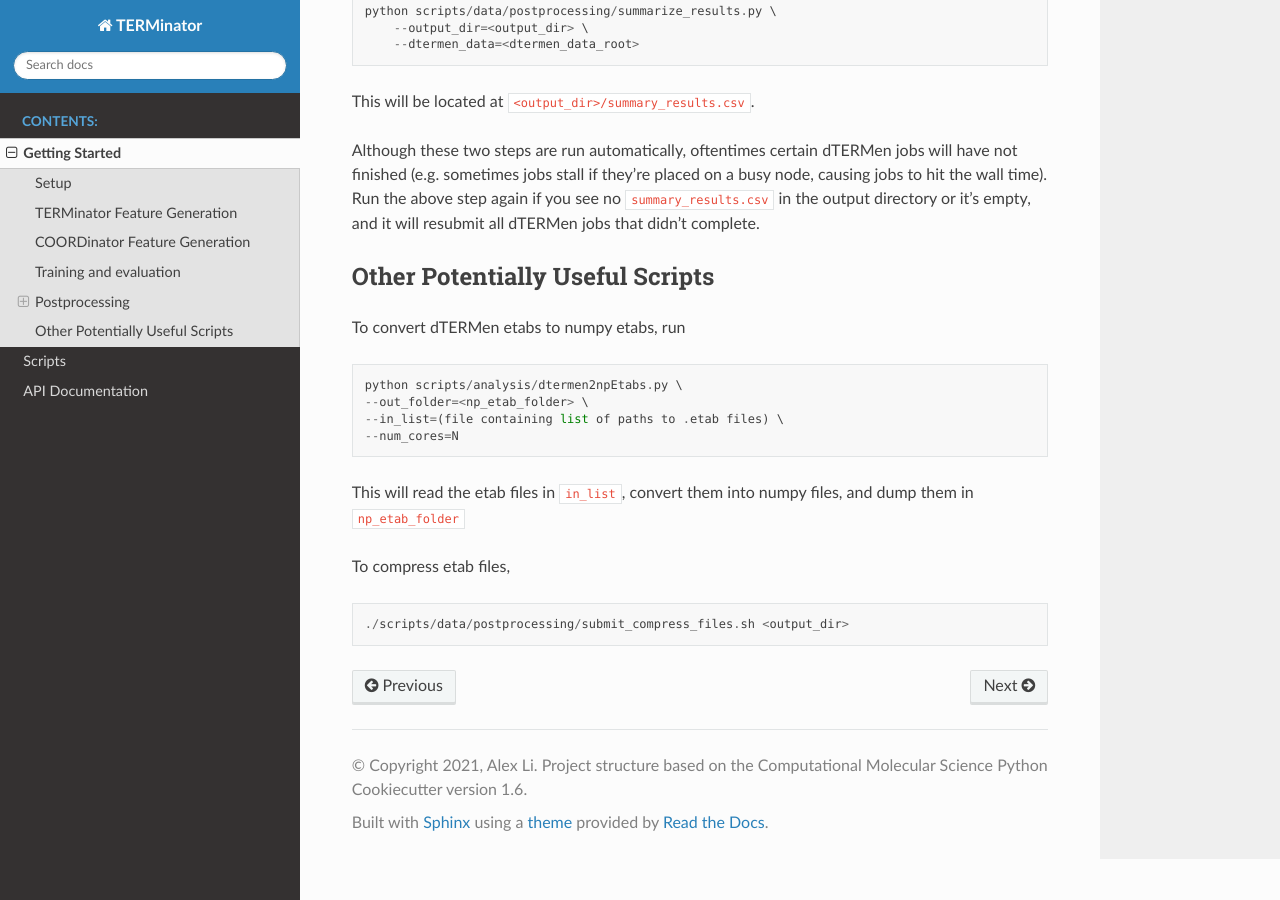
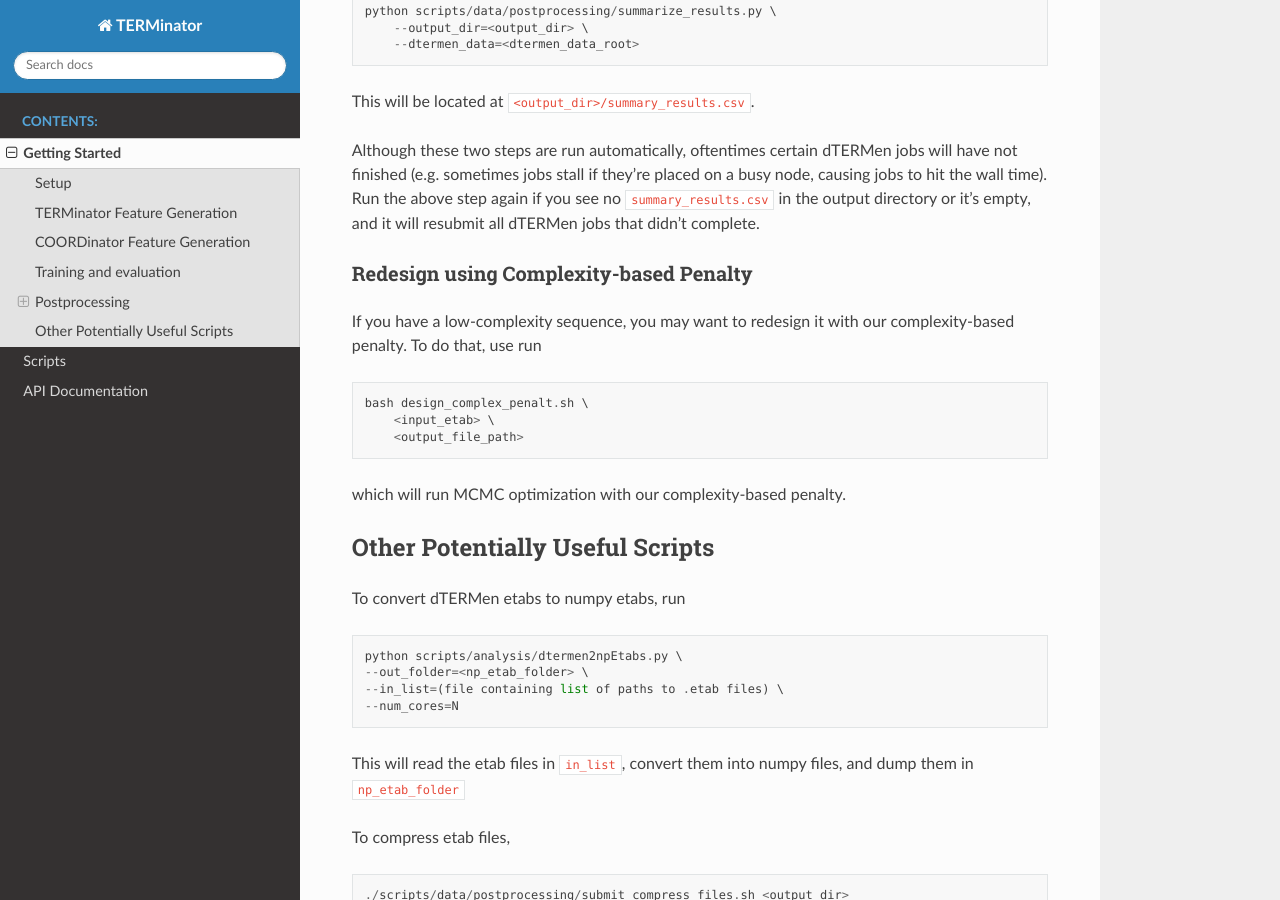
Before and after one commit to alexjli/terminator_public, a Sphinx documentation site: the page built from docs/getting_started.rst, in a window 1280 px wide and 900 px high, scrolled down 3074 px. Built offline with Sphinx 7.4.7 and the Read the Docs theme 2.0.0, drawn with Linux system fonts in a browser that asks for light colours.

Commit message:
add complexity-based penalty for redesign

```diff
--- a/docs/getting_started.rst
+++ b/docs/getting_started.rst
@@ -132,6 +132,18 @@ Although these two steps are run automatically, oftentimes certain dTERMen jobs
 Run the above step again if you see no :code:`summary_results.csv` in the output directory or it's empty,
 and it will resubmit all dTERMen jobs that didn't complete.
 
+Redesign using Complexity-based Penalty
+#######################################
+If you have a low-complexity sequence, you may want to redesign it with our complexity-based penalty. To do that, use run
+
+.. code-block::
+
+  bash design_complex_penalt.sh \
+      <input_etab> \
+      <output_file_path>
+
+which will run MCMC optimization with our complexity-based penalty.
+
 Other Potentially Useful Scripts
 ================================
 To convert dTERMen etabs to numpy etabs, run
```
Also changed, not shown: README.md (+10 -0 lines), 1 other file.
